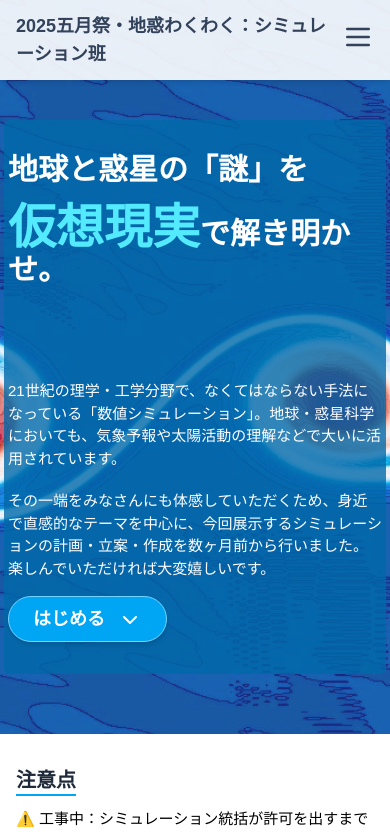
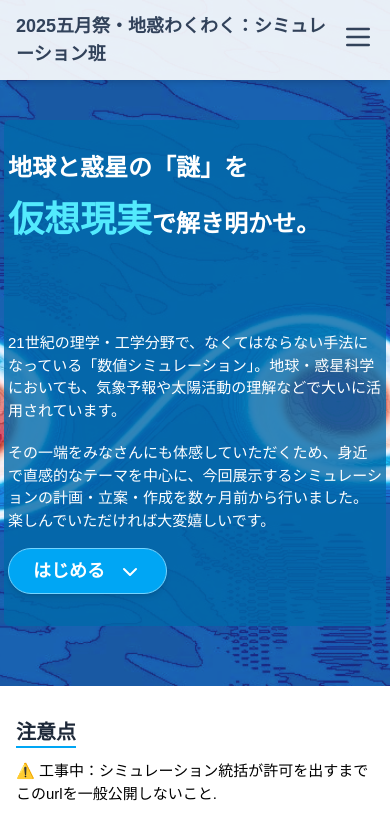
Before and after one commit to chiwaku-wakwak/chiwaku-simulation, a Next.js app: page / in a window 390 px wide. Shown: the top 832 px of the page. Built offline with nearby package versions, Linux system fonts and the light colour scheme.

Commit message:
fix sentences

```diff
--- a/src/app/page.tsx
+++ b/src/app/page.tsx
@@ -28,11 +28,11 @@
           <div className="flex justify-end lg:py-35 px-2"></div>
 
           <div className="inline-block bg-sky-700/80 px-1 py-8 rounded-md lg:w-2/3 lg:px-5">
-            <h1 className="text-3xl font-bold mb-4 text-white opacity-100 lg:text-5xl">
+            <h1 className="text-2xl md:text-3xl font-bold mb-4 text-white opacity-100 xl:text-5xl">
               地球と惑星の「謎」を
             </h1>
-            <h1 className="text-3xl font-bold mb-2 text-white opacity-100 lg:text-5xl">
-              <span className="text-5xl font-bold mb-2 text-cyan-300 lg:!text-7xl">
+            <h1 className="text-2xl md:text-3xl font-bold mb-2 text-white opacity-100 xl:text-5xl">
+              <span className="text-4xl md:text-5xl font-bold mb-2 text-cyan-300 xl:!text-7xl">
                 仮想現実
               </span>
               で解き明かせ。
```
